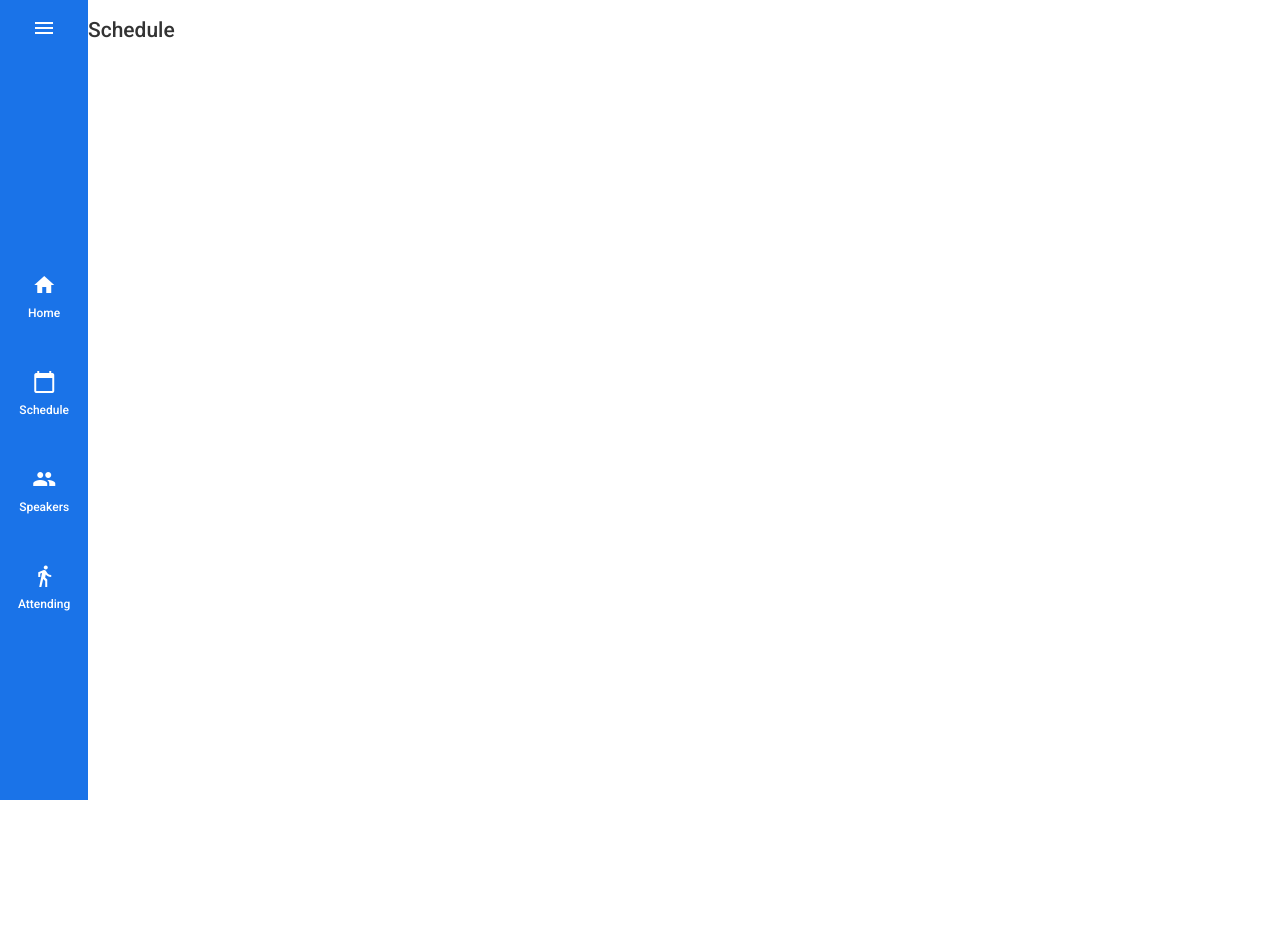
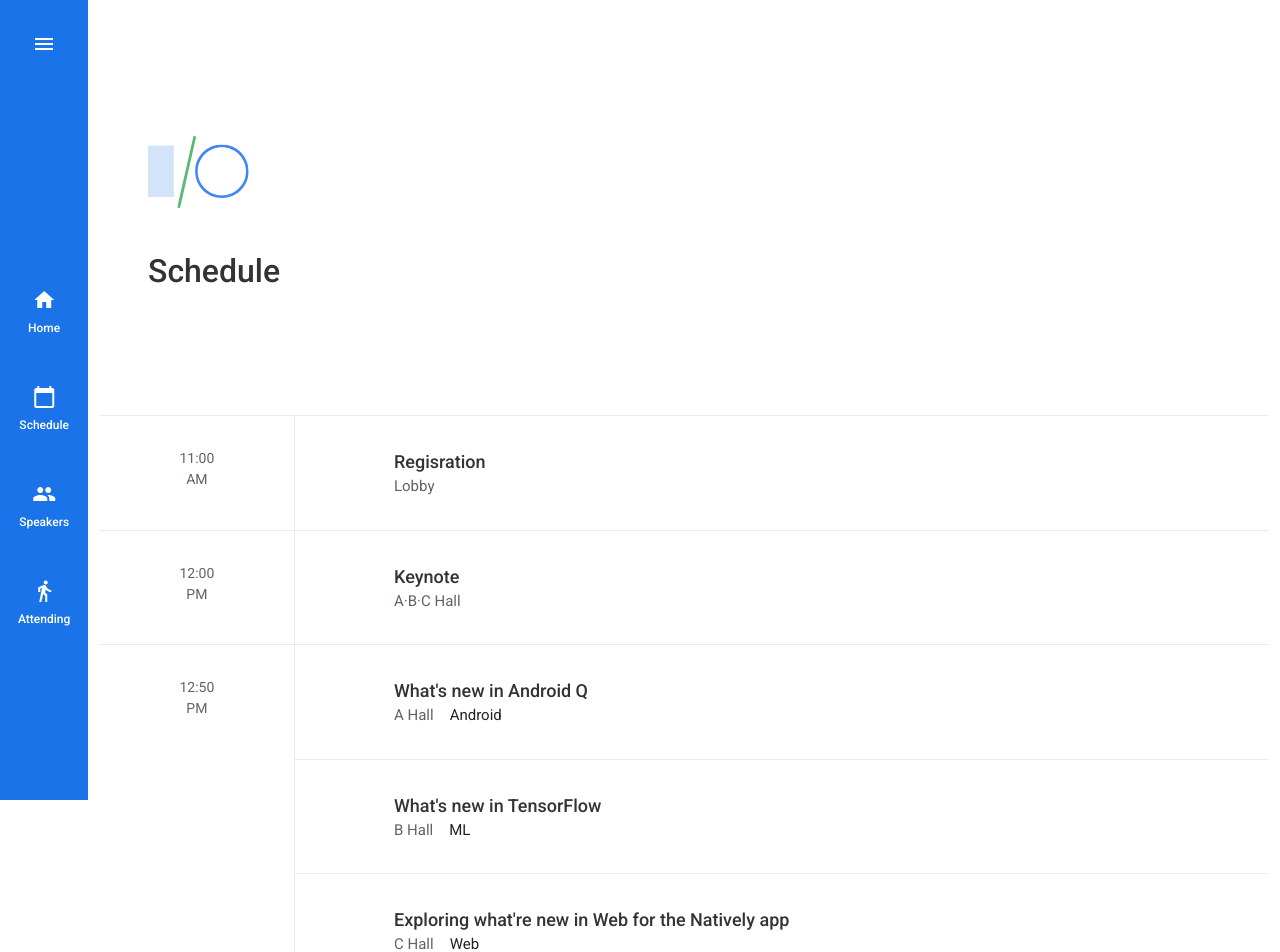
Before and after one commit to techhtml/io-extended-2019, an Angular app: page /schedule in a window 1280 px wide. Shown: the top 952 px of the page. Before the commit the page ends 800 px from the top, so only its background shows below. Built offline with nearby package versions, Linux system fonts and the light colour scheme.

Commit message:
feat(-): add schedule modules

```diff
--- a/src/app/about/about.component.css
+++ b/src/app/about/about.component.css
@@ -1,34 +1,6 @@
-.io-ext-section {
-    padding: 40px 15px;
-    max-width: 720px;
-}
-
-.io-ext-banner {
-    font-size: 18px;
-    font-weight: 500;
-}
-
-.io-ext-meta {
-    font-weight: 500;
-}
-
 .io-ext-photo-16-9 {
     padding-top: 56.25%;
     background-position: center center;
     background-size: cover;
     margin: 0;
 }
-
-@media (min-width: 600px) {
-    .io-ext-section {
-        padding: 120px 60px;
-    }
-
-    .io-ext-banner {
-        font-size: 32px;
-    }
-
-    .io-ext-meta {
-        font-size: 16px;
-    }
-}
--- a/src/app/app.component.css
+++ b/src/app/app.component.css
@@ -48,7 +48,7 @@
         right: auto;
         flex-direction: column;
         justify-content: center;
-        padding-top: 85px;
+        padding-top: 115px;
     }
 
     .nav {
@@ -66,11 +66,11 @@
 
     .hamburger-button {
         display: block;
-        position: absolute;
+        position: fixed;
         left: 0;
         top: 0;
         z-index: 151;
-        padding: 16px 32px;
+        padding: 32px;
     }
 
     .app-wrapper {
--- a/src/app/schedule/schedule.component.css
+++ b/src/app/schedule/schedule.component.css
@@ -0,0 +1,89 @@
+.schedule-container {
+    display: grid;
+    grid-template-columns: repeat(4, 1fr);
+    border-top: 1px solid #e8eaed;
+    padding-top: 12px;
+    margin: 0 12px;
+}
+
+.schedule-container:last-of-type {
+    border-bottom: 1px solid #e8eaed;
+}
+
+.schedule-item {
+    padding: 0 0 24px;
+}
+
+.schedule-time {
+    font-size: 14px;
+    color: #5f6368;
+    text-align: center;
+}
+
+.schedule-time-ampm {
+    display: block;
+}
+
+.schedule-item-container {
+    grid-column: 2/5;
+}
+
+.schedule-name {
+    font-size: 14px;
+    font-weight: 500;
+}
+
+.schedule-meta {
+    font-size: 12px;
+    font-weight: 400;
+}
+
+.schedule-meta > div {
+    display: inline-block;
+    margin-right: 16px;
+}
+
+.schedule-place {
+    color: #5f6368;
+}
+
+.schedule-categories {
+    color: #202124;
+}
+
+@media (min-width: 600px) {
+    .schedule-container {
+        grid-template-columns: repeat(6, 1fr);
+        padding-top: 0;
+    }
+
+    .schedule-item-container {
+        grid-column: 2/7;
+    }
+
+    .schedule-time {
+        padding: 32px 0 0;
+        grid-column: 1;
+        border-right: 1px solid #e8eaed;
+    }
+
+    .schedule-item {
+        padding: 32px calc((((100% - 180px) / 10) * 1) + 0px + 20px);
+    }
+
+    .schedule-item:hover {
+        background: #f8f9fa;
+    }
+
+    .schedule-item + .schedule-item {
+        border-top: 1px solid #e8eaed;
+    }
+
+    .schedule-name {
+        font-size: 18px;
+    }
+
+    .schedule-meta {
+        font-size: 15px;
+    }
+}
--- a/src/app/schedule/schedule.component.html
+++ b/src/app/schedule/schedule.component.html
@@ -1,10 +1,114 @@
-<section class="schedule-section">
-  <div class="hero">
-    <h1>Schedule</h1>
-  </div>
-  <div class="schedule-list">
-    <div class="schedule-container">
-
+<div class="home io-2019-extended">
+    <section class="io-ext-section">
+      <div class="io-ext-logo">
+          <svg aria-hidden="true" width="101" height="74" viewBox="0 0 202 146" xmlns="http://www.w3.org/2000/svg" xmlns:xlink="http://www.w3.org/1999/xlink" class="heroLogo__2bEGF">
+            <defs>
+                <path id="svg-IOLogo-1HP3x0F" d="M.158.39H107.28v106.92H.158z"></path>
+                <path id="svg-IOLogo-2gMqZt5" d="M.105.557h38.004v144.574H.105z"></path>
+            </defs>
+            <g fill="none" fill-rule="evenodd">
+                <path fill="#D3E3F9" d="M0 123.16h51.714V19.926H0z"></path>
+                <g transform="translate(94.034 17.693)">
+                    <mask id="svg-IOLogo-1GJnE3E" fill="#fff">
+                        <use xlink:href="#svg-IOLogo-1HP3x0F"></use>
+                    </mask>
+                    <path d="M53.72.39C24.138.39.157 24.325.157 53.85c0 29.525 23.98 53.46 53.561 53.46 29.582 0 53.562-23.935 53.562-53.46C107.28 24.326 83.3.39 53.719.39m0 5.214c26.653 0 48.338 21.643 48.338 48.247 0 26.601-21.685 48.245-48.338 48.245-26.652 0-48.337-21.644-48.337-48.245 0-26.604 21.685-48.247 48.337-48.247" fill="#4285F4" mask="url(#svg-IOLogo-1GJnE3E)"></path>
+                </g>
+                <g transform="translate(58.336 .312)">
+                    <mask id="svg-IOLogo-3Uw-mEh" fill="#fff">
+                        <use xlink:href="#svg-IOLogo-2gMqZt5"></use>
+                    </mask>
+                    <path fill="#5BB974" mask="url(#svg-IOLogo-3Uw-mEh)" d="M5.625 145.131l-5.52-1.247L32.588.557l5.52 1.246z"></path>
+                </g>
+            </g>
+        </svg>
+      </div>
+      <h1 class="io-ext-banner">
+          Schedule
+      </h1>
+    </section>
+    <div class="io-ext-schedule">
+      <div class="schedule-container">
+        <div class="schedule-time">
+          <span class="schedule-time-info">11:00</span>
+          <span class="schedule-time-ampm">AM</span>
+        </div>
+        <div class="schedule-item-container">
+          <div class="schedule-item">
+            <div class="schedule-name">
+              Regisration
+            </div>
+            <div class="schedule-meta">
+              <div class="schedule-place">
+                Lobby
+              </div>
+              <div class="schedule-categories"></div>
+              <div class="schedule-outlink"></div>
+            </div>
+          </div>
+        </div>
+      </div>
+      <div class="schedule-container">
+        <div class="schedule-time">
+          <span class="schedule-time-info">12:00</span>
+          <span class="schedule-time-ampm">PM</span>
+        </div>
+        <div class="schedule-item-container">
+          <div class="schedule-item">
+            <div class="schedule-name">
+              Keynote
+            </div>
+            <div class="schedule-meta">
+              <div class="schedule-place">A·B·C Hall</div>
+              <div class="schedule-categories"></div>
+              <div class="schedule-outlink"></div>
+            </div>
+          </div>
+        </div>
+      </div>
+      <div class="schedule-container">
+        <div class="schedule-time">
+          <span class="schedule-time-info">12:50</span>
+          <span class="schedule-time-ampm">PM</span>
+        </div>
+        <div class="schedule-item-container">
+          <div class="schedule-item">
+            <div class="schedule-name">
+              What's new in Android Q
+            </div>
+            <div class="schedule-meta">
+              <div class="schedule-place">A Hall</div>
+              <div class="schedule-categories">
+                <span class="android">Android</span>
+              </div>
+              <div class="schedule-outlink"></div>
+            </div>
+          </div>
+          <div class="schedule-item">
+            <div class="schedule-name">
+                What's new in TensorFlow
+            </div>
+            <div class="schedule-meta">
+              <div class="schedule-place">B Hall</div>
+              <div class="schedule-categories">
+                <span class="ml">ML</span>
+              </div>
+              <div class="schedule-outlink"></div>
+            </div>
+          </div>
+          <div class="schedule-item">
+            <div class="schedule-name">
+              Exploring what're new in Web for the Natively app
+            </div>
+            <div class="schedule-meta">
+              <div class="schedule-place">C Hall</div>
+              <div class="schedule-categories">
+                <span class="web">Web</span>
+              </div>
+              <div class="schedule-outlink"></div>
+            </div>
+          </div>
+        </div>
+      </div>
     </div>
   </div>
-</section>
--- a/src/styles.css
+++ b/src/styles.css
@@ -32,3 +32,32 @@
     font-weight: 500;
     margin: 0;
 }
+
+.io-ext-section {
+    padding: 40px 15px;
+    max-width: 720px;
+}
+
+.io-ext-banner {
+    font-size: 18px;
+    font-weight: 500;
+    margin-top: 1em;
+}
+
+.io-ext-meta {
+    font-weight: 500;
+}
+
+@media (min-width: 600px) {
+    .io-ext-section {
+        padding: 120px 60px;
+    }
+
+    .io-ext-banner {
+        font-size: 32px;
+    }
+
+    .io-ext-meta {
+        font-size: 16px;
+    }
+}
```
